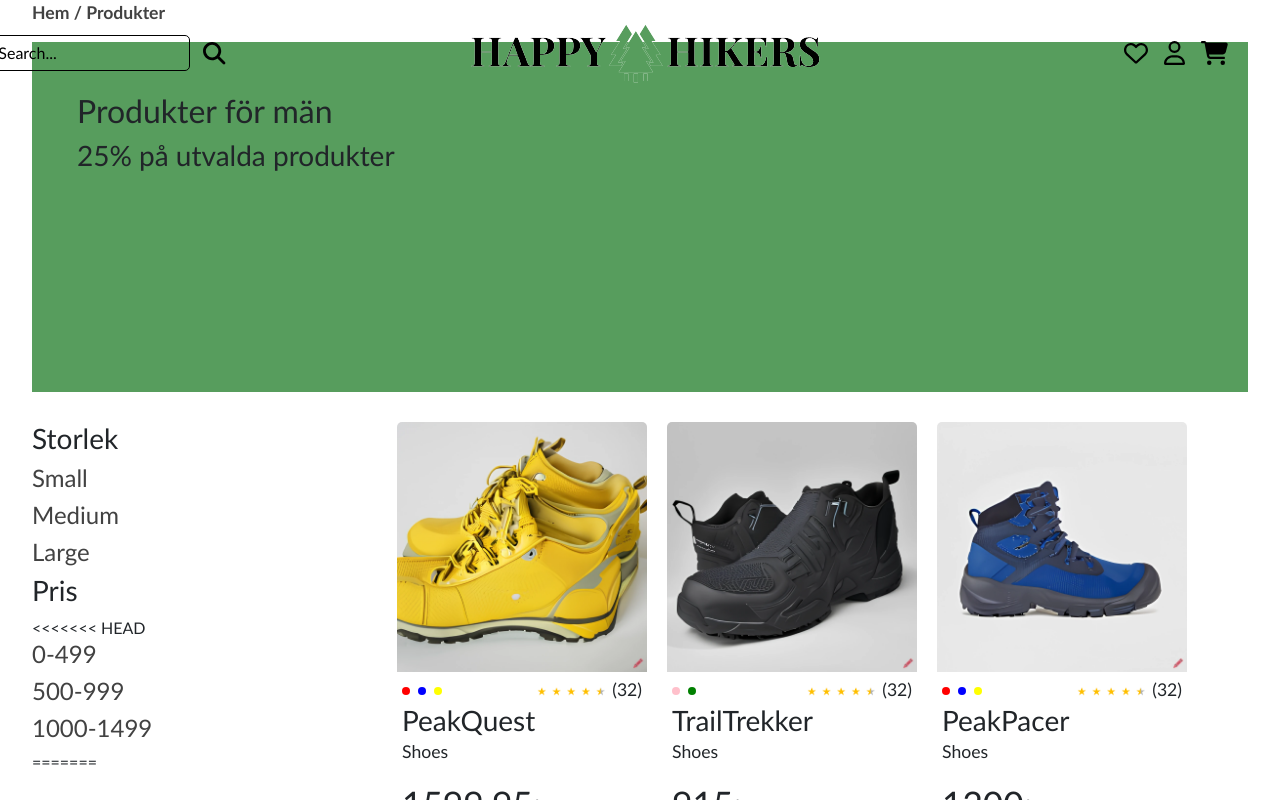
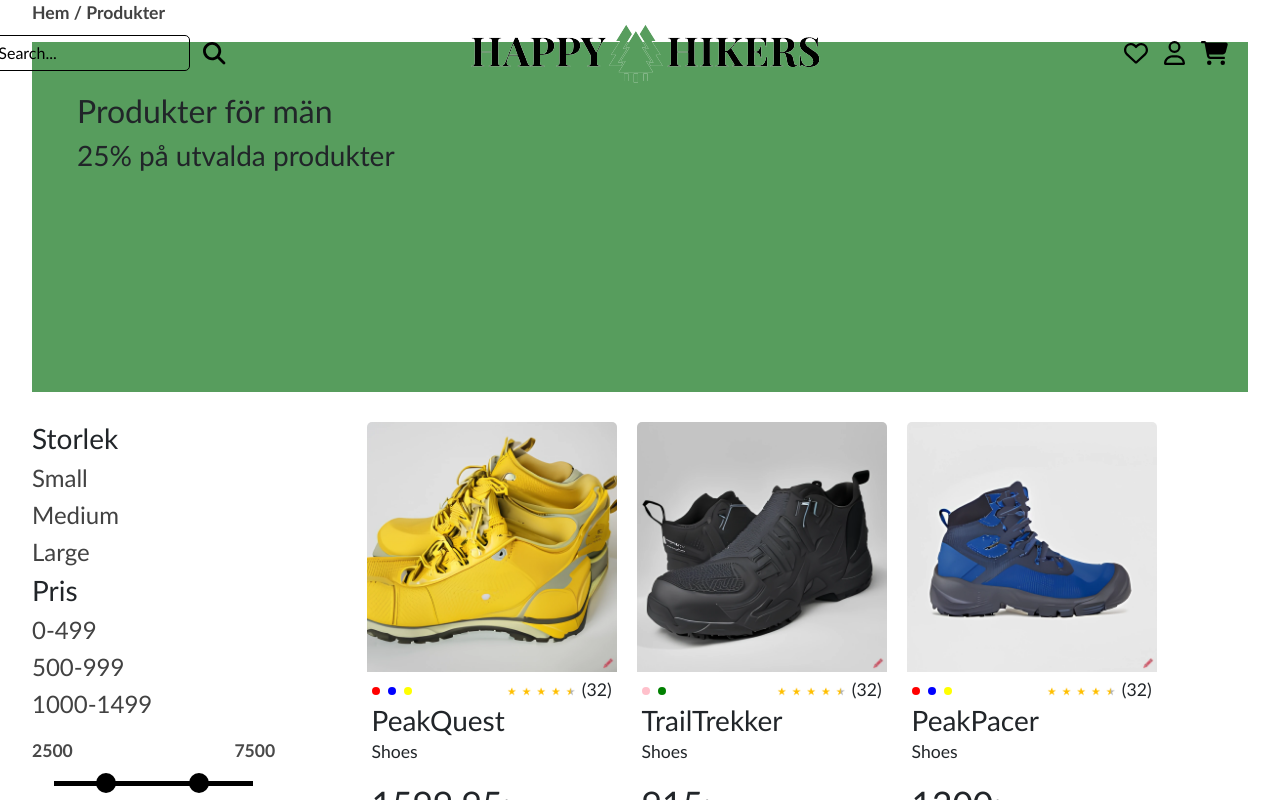
Before and after one commit to johntonnang/happy-hikers, a Vue app: page /#/ProductCatalog in a window 1280 px wide. Both pictures are taken after a click on the button 214 px from the left and 52 px from the top of the page. Shown: the top 800 px of the page. Built offline with nearby package versions, Linux system fonts and the light colour scheme.

Commit message:
Merge branch

```diff
--- a/src/views/ProductCatalogView.vue
+++ b/src/views/ProductCatalogView.vue
@@ -49,13 +49,10 @@
           style="margin-bottom: 20px"
         >
           <h3>Pris</h3>
-<<<<<<< HEAD
           <h4 class="filter-selection">0-499</h4>
           <h4 class="filter-selection">500-999</h4>
           <h4 class="filter-selection">1000-1499</h4>
-=======
           <ChildComponent />
->>>>>>> 382a2248b8bc1c543c58aeaa33d00e9e829901ed
         </div>
         <div class="filter-container">
           <h3>Färg</h3>
```
